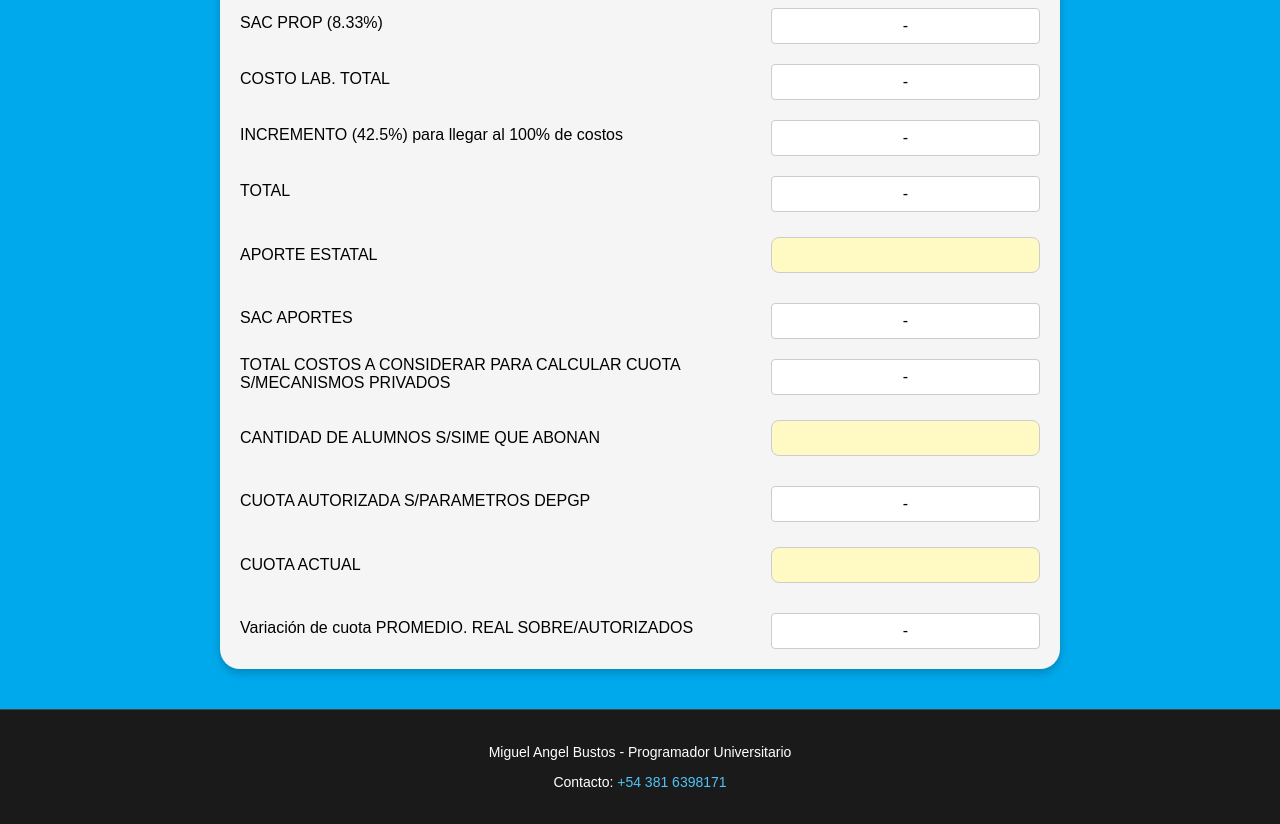
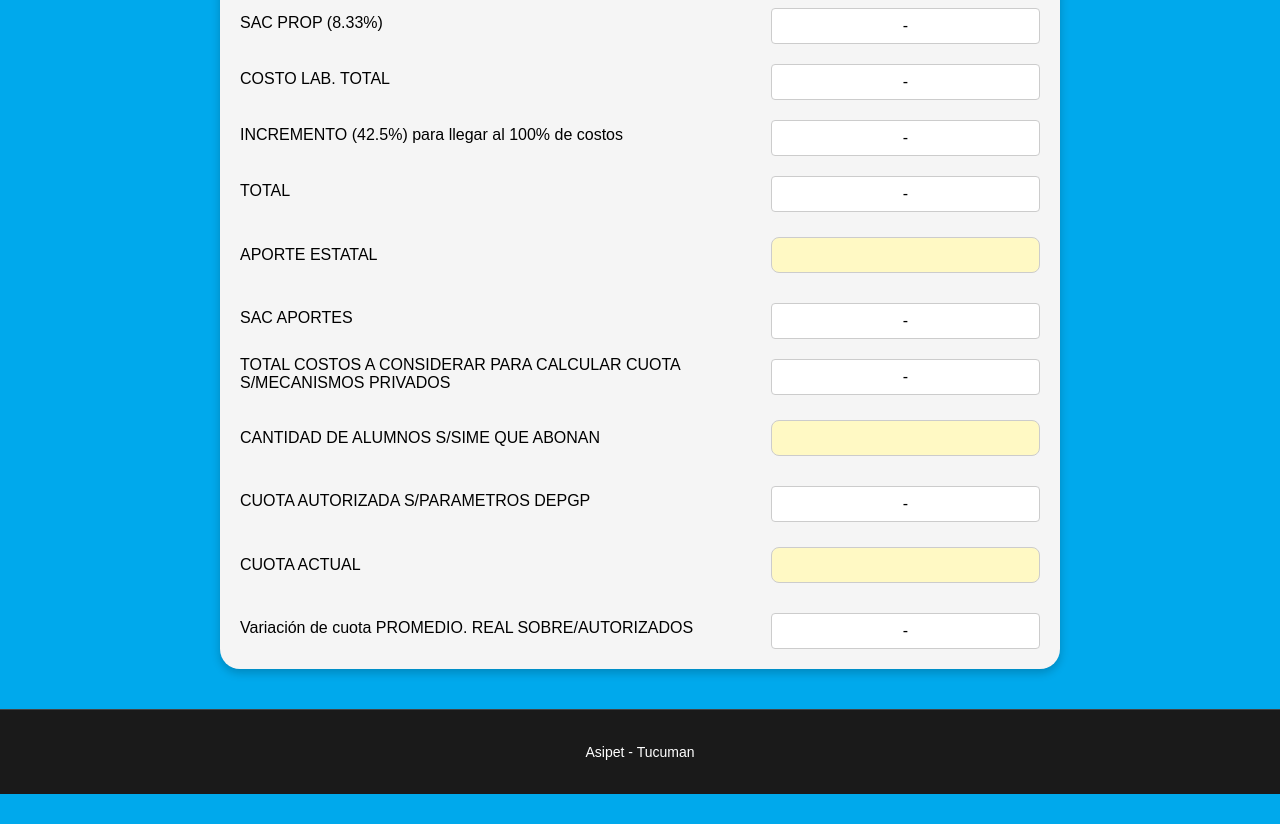
Before and after one commit to MiguelAngelBusto/CalculoPromedio, a plain HTML site: page index.html in a window 1280 px wide. Shown: the part 309-1133 px from the top of the page. After the commit the page ends 1103 px from the top, so only its background shows below. Drawn offline with Linux system fonts and the light colour scheme.

Commit message:
Mejoras visuales2

```diff
--- a/index.html
+++ b/index.html
@@ -3,7 +3,7 @@
 <head>
   <meta charset="UTF-8" />
   <meta name="viewport" content="width=device-width, initial-scale=1.0"/>
-  <title>Asipet - Cal. cuota sobre mecanismo decreto 419/DEPGP</title>
+  <title>Calculo cuota sobre mecanismo decreto 419/DEPGP</title>
   <link rel="stylesheet" href="styles.css" />
 </head>
 <body>
@@ -71,8 +71,7 @@
   <script src="script.js"></script>
 
   <footer class="footer">
-    <p>Miguel Angel Bustos - Programador Universitario</p>
-    <p>Contacto: <a href="tel+543816398171">+54 381 6398171</a></p>
+    <p>Asipet - Tucuman</p>
   </footer>
 </body>
 </html>
```
